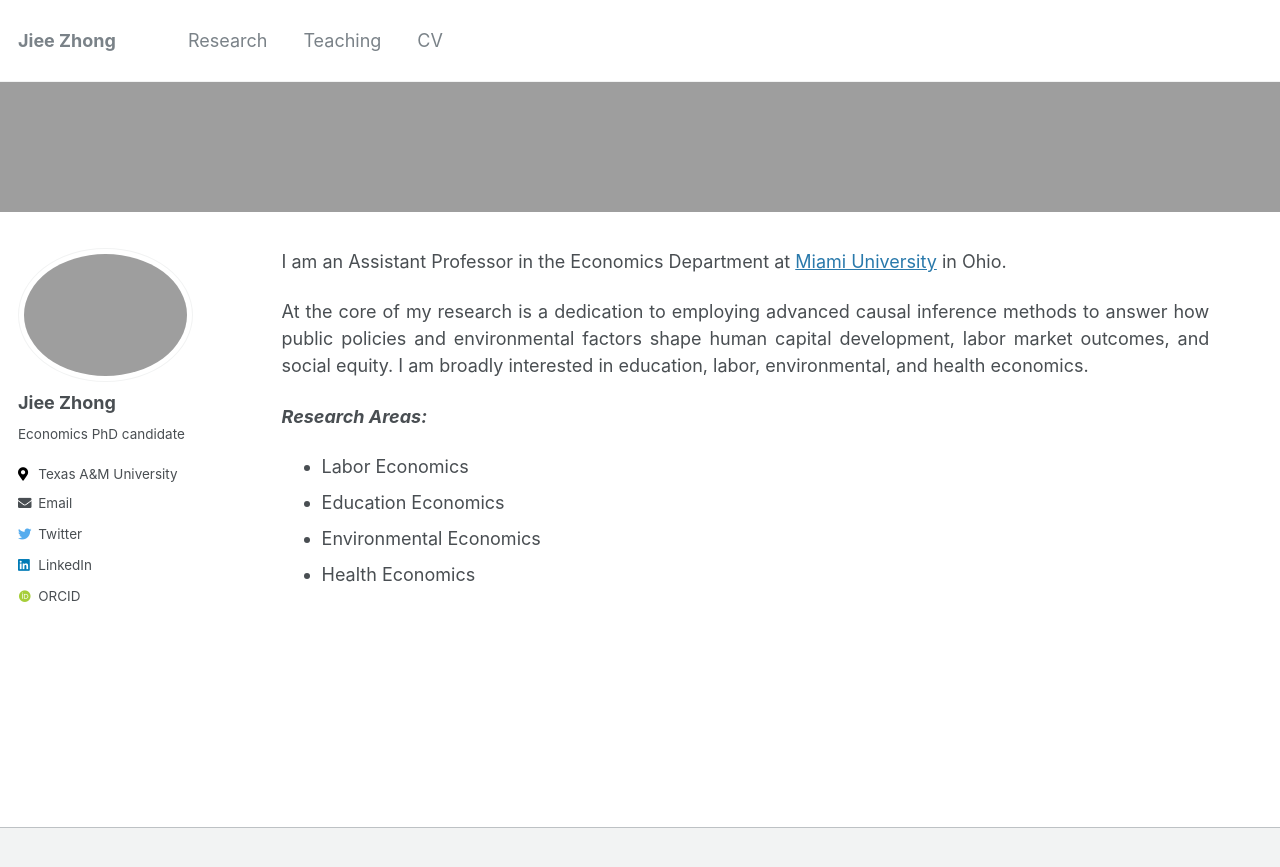
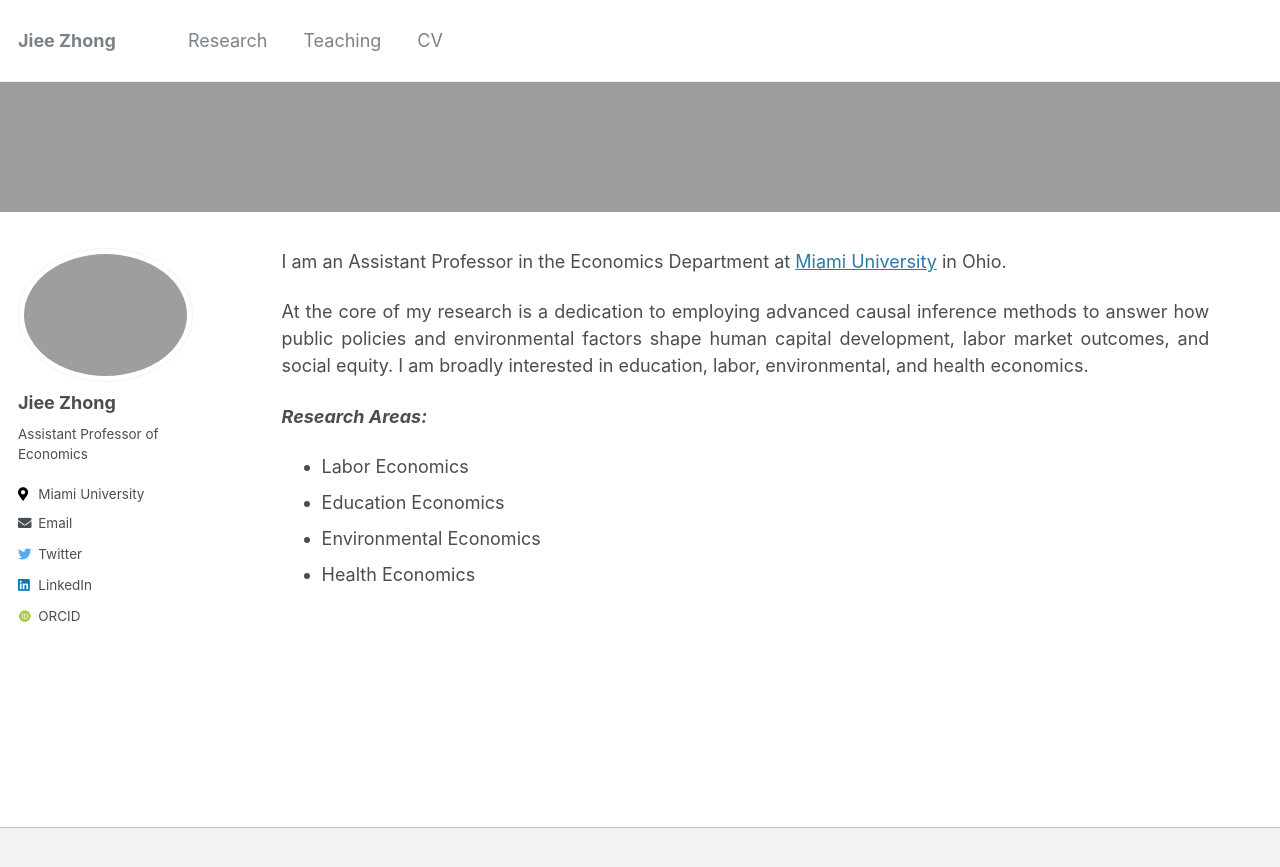
Before and after one commit to jieezhong/jieezhong.github.io, a Jekyll site: the page built from _pages/about.md, in a window 1280 px wide. Shown: the top 867 px of the page. Built offline with Jekyll 4.4.1, drawn with Linux system fonts in a browser that asks for light colours; some web fonts are replaced.

Commit message:
Update _config.yml

```diff
--- a/_config.yml
+++ b/_config.yml
@@ -10,7 +10,7 @@ locale                   : "en-US"
 title                    : "Jiee Zhong"
 title_separator          : "-"
 name                     : &name "Jiee Zhong"
-description              : &description "PhD candidate at Texas A&M University, College Station"
+description              : &description "Assistant Professor at Miami University"
 url                      : https://jieezhong.github.io # the base hostname & protocol for your site e.g. "https://mmistakes.github.io"
 baseurl                  : "" # the subpath of your site, e.g. "/blog"
 repository               : "jieezhong/jieezhong.github.io"
@@ -84,13 +84,13 @@ analytics:
 author:
   name             : "Jiee Zhong"
   avatar           : "Jiee_headshot.jpg"
-  bio              : "Economics PhD candidate "
-  location         : "Texas A&M University"
+  bio              : "Assistant Professor of Economics"
+  location         : "Miami University"
   employer         :
   pubmed           :
   orcid            : "https://orcid.org/0000-0002-4963-6240"
   googlescholar    : #"https://scholar.google.com/citations?user=fiaPSmgAAAAJ"
-  email            : "jieezhong@tamu.edu"
+  email            : "jieezhong@gmail.com"
   researchgate     :  # example: "https://www.researchgate.net/profile/yourprofile"
   uri              :
   bitbucket        :
```
